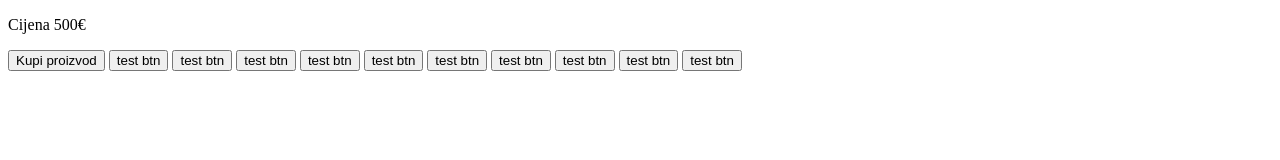
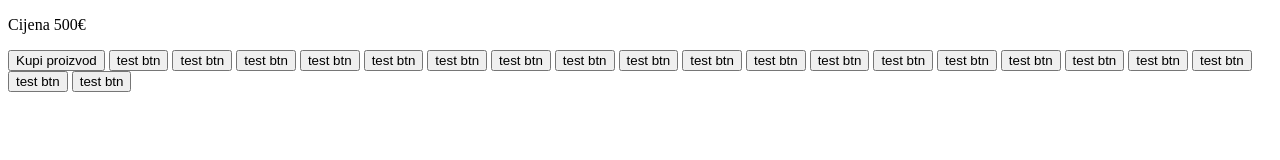
Before and after one commit to Moco23/js_learning, a plain HTML site: page predavanje_9/index.html in a window 1280 px wide. Drawn offline with Linux system fonts and the light colour scheme.

Commit message:
create automation script for counting elements

```diff
--- a/predavanje_9/index.html
+++ b/predavanje_9/index.html
@@ -20,6 +20,16 @@
     <button class="btnTest">test btn</button>
     <button class="btnTest">test btn</button>
     <button class="btnTest">test btn</button>
+    <button class="btnTest">test btn</button>
+    <button class="btnTest">test btn</button>
+    <button class="btnTest">test btn</button>
+    <button class="btnTest">test btn</button>
+    <button class="btnTest">test btn</button>
+    <button class="btnTest">test btn</button>
+    <button class="btnTest">test btn</button>
+    <button class="btnTest">test btn</button>
+    <button class="btnTest">test btn</button>
+    <button class="btnTest">test btn</button>
     <script src="index.js"></script>
   </body>
 </html>
--- a/predavanje_9/index.js
+++ b/predavanje_9/index.js
@@ -7,7 +7,8 @@ document.getElementById("buyBtn").addEventListener("click", function () {
 });
 
 // adding evenlt lisener on elements with class naem using a for loop
-for (var elements = 0; elements < 10; elements++) {
+var btnNumbers = document.getElementsByClassName("btnTest").length;
+for (var elements = 0; elements < btnNumbers; elements++) {
   document
     .getElementsByClassName("btnTest")
     [elements].addEventListener("click", function () {
```
